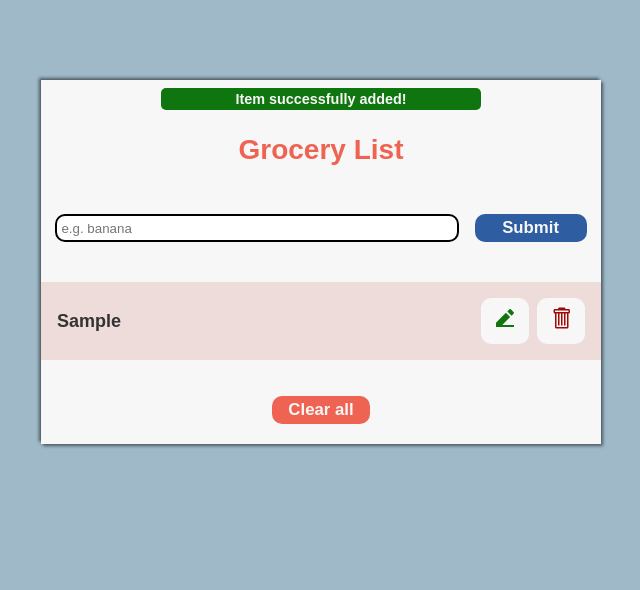
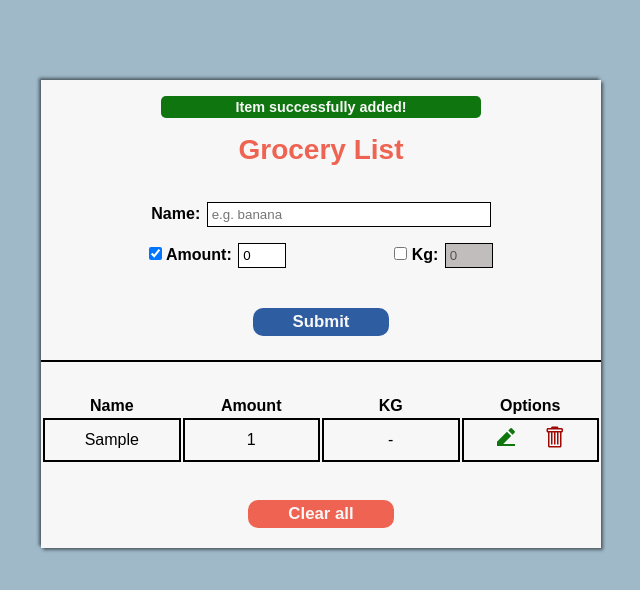
Before and after one commit to KlevertonOliveira/grocery-list-app-ReactJS, a React (Create React App) app: page / in a window 1280 px wide. Both pictures are taken after typing "Sample" into the empty fields and a click on the button "Submit". Shown: the top 590 px of the page, without its empty margins (319-959 px from the left). Built offline with nearby package versions, Linux system fonts and the light colour scheme; a web font is replaced by a local one.

Commit message:
Implementing Amount and Kg Logic

```diff
--- a/package.json
+++ b/package.json
@@ -6,7 +6,9 @@
     "@testing-library/jest-dom": "^5.11.4",
     "@testing-library/react": "^11.1.0",
     "@testing-library/user-event": "^12.1.10",
+    "bootstrap": "^4.6.0",
     "react": "^17.0.1",
+    "react-bootstrap": "^1.5.1",
     "react-dom": "^17.0.1",
     "react-icons": "^4.2.0",
     "react-scripts": "4.0.3",
--- a/src/App.js
+++ b/src/App.js
@@ -11,40 +11,53 @@ const getLocalStorage = () =>{
 function App() {
 
   const [list, setList] = useState(getLocalStorage);
+
   const [name, setName] = useState('');
+  const [amount, setAmount] = useState(1);
+  const [kg, setKg] = useState(0);
+
+  const [amountDisabledStatus, setAmountDisabledStatus] = useState(false);
+  const [kgDisabledStatus, setKgDisabledStatus] = useState(true);
+  const [lock, setLock] = useState(1);
+
   const [isEditing, setIsEditing] = useState(false);
   const [editID, setEditID] = useState(null);
+
   const [alert, setAlert] = useState({show:false, type:'', msg:''})
 
   const handleSubmit = (e) =>{
     e.preventDefault();
 
-    if(!name){
-      showAlert(true, 'danger', 'Please, enter a value!');
+    if(!name || (!amount && !kg)){
+      showAlert(true, 'danger', 'Please, make sure all fields are correctly filled!');
     }
 
-    else if(name && isEditing){
+    else if(name && (amount || kg) && isEditing){
 
       setList(
         list.map((item)=>{
         if(item.id === editID){
-          //item.title = name;
-          return {...item, title:name}
+          return {...item, name, amount, kg}
         }
         return item;
         })
       );
 
       setName('');
+      toggleDisabledStatus(1);
+      setAmount(1);
+      setKg(0);
       setEditID(null);
       setIsEditing(false);
       showAlert(true, 'success', 'Value changed!');
     }
 
     else{
-      const item = {id: new Date().getTime().toString(), title: name};
-      setList([...list, item]);
+      const newItem = {id: new Date().getTime().toString(), name, amount, kg};
+      setList([...list, newItem]);
       setName('');
+      setAmount(0);
+      setKg(0);
       showAlert(true, 'success', 'Item successfully added!');
     }
   }
@@ -56,9 +69,21 @@ function App() {
 
   const editItem = (id) =>{
     const item = list.find((item)=>item.id === id);
-    setName(item.title);
+    setName(item.name);
+
+    if(item.amount > 0){
+      toggleDisabledStatus(1);
+      setAmount(item.amount);
+    }
+
+    if(item.kg > 0){
+      toggleDisabledStatus(2);
+      setKg(item.kg);
+    }
+
     setEditID(id);
     setIsEditing(true);
+
   }
 
   const showAlert = (show=false, type='', msg='') =>{
@@ -70,18 +95,43 @@ function App() {
     showAlert(true, 'danger', 'Empty list!');
     if(isEditing) setIsEditing(false);
     if(name) setName('');
+    if(amount) setAmount(0);
+    if(kg) setKg(0);
+  }
+
+  const toggleDisabledStatus = (number) =>{
+    if(number !== lock){
+      setAmountDisabledStatus(!amountDisabledStatus);
+      setKgDisabledStatus(!kgDisabledStatus);
+
+      if(number === 1){
+        setAmount(1);
+        setKg(0);
+      }else{
+        setAmount(0);
+        setKg(1);
+      }
+      setLock(number);
+    }
   }
 
   useEffect(() => {
     localStorage.setItem('list', JSON.stringify(list));
   }, [list])
 
+
   return (
     <main className="container">
+
       <div className="form-control">
+
         {alert.show && <Alert {...alert} list={list} removeAlert={showAlert}></Alert>}
         <h1>Grocery List</h1>
+
         <form action="">
+
+          <div className="form__name-container">
+            <label htmlFor="name"> Name: </label>
               <input
                 type="text"
                 id="name"
@@ -90,6 +140,49 @@ function App() {
                 onChange={(e)=>setName(e.target.value)}
                 placeholder="e.g. banana"
               />
+          </div>
+
+          <div className="form__amount-container">
+            <div>
+              <input
+                type="checkbox"
+                checked={!amountDisabledStatus}
+                onClick={()=>toggleDisabledStatus(1)}
+              />
+              <label htmlFor="amount"> Amount: </label>
+              <input
+                className={amountDisabledStatus && `disabled`}
+                type="number"
+                id="amount"
+                name="amount"
+                min="1"
+                disabled={amountDisabledStatus}
+                value={amount}
+                onChange={(e)=>setAmount(e.target.value)}
+                placeholder="0"
+              />
+            </div>
+            <div>
+                <input
+                  type="checkbox"
+                  checked={!kgDisabledStatus}
+                  onClick={()=>toggleDisabledStatus(2)}
+                />
+                <label htmlFor="kg"> Kg: </label>
+                <input
+                  className={kgDisabledStatus && `disabled`}
+                  type="number"
+                  id="kg"
+                  name="kg"
+                  min="1"
+                  disabled={kgDisabledStatus}
+                  value={kg}
+                  onChange={(e)=>setKg(e.target.value)}
+                  placeholder="0"
+                />
+            </div>
+          </div>
+        </form>
           <button
             className="submit-btn"
             type="submit"
@@ -97,8 +190,8 @@ function App() {
             >
             {isEditing?"Edit":"Submit"}
           </button>
-        </form>
       </div>
+
         {list.length > 0 &&
           <div className="list-container">
             <List list={list} deleteItem={deleteItem} editItem={editItem}></List>
--- a/src/components/List.js
+++ b/src/components/List.js
@@ -6,12 +6,25 @@ const List = ({list, deleteItem, editItem}) => {
 
   return (
     <section className="items-section">
+      <table>
+        <thead>
+          <tr>
+            <th>Name</th>
+            <th>Amount</th>
+            <th>KG</th>
+            <th>Options</th>
+          </tr>
+        </thead>
+        <tbody>
           {
             list.map((item)=>{
-          const{id, title} = item;
+              const {id, name, amount, kg} = item;
               return (
-            <article key={id}>
-              <p className="title">{title}</p>
+                <tr key={id}>
+                  <td>{name}</td>
+                  <td>{amount === 0? '-': amount}</td>
+                  <td>{kg === 0? '-':kg}</td>
+                  <td>
                   <div className="item-btn">
                       <button
                         type="button"
@@ -31,10 +44,14 @@ const List = ({list, deleteItem, editItem}) => {
                         <GoTrashcan />
                       </button>
                     </div>
-            </article>
-          )
+                  </td>
+                </tr>
+              );
             })
           }
+
+        </tbody>
+      </table>
     </section>
   );
 }
--- a/src/styles/index.css
+++ b/src/styles/index.css
@@ -30,8 +30,8 @@ code {
 h1{
   font-family: 'RocknRoll One', sans-serif;
   color: var(--orange-title);
+  margin: .5rem 0 .75rem;
   font-size: 1.75rem;
-  margin-top: 1rem;
   padding: .5rem 1.5rem;
   border-radius: 10px;
 }
@@ -54,24 +54,47 @@ h1{
 }
 
 form{
-  margin: 2.5rem 2rem;
+  margin: 1rem 0 1.5rem;
   width: 100%;
+  text-align: center;
+  display: grid;
+  grid-template-columns: 1fr repeat(auto-fit, minmax(200px, 1fr));
+}
+
+.form__name-container{
+  margin: 0 0 1rem;
+}
+
+.form__amount-container{
   display: flex;
-  justify-content: center;
+  justify-content: space-evenly;
+}
+
+label{
+  font-weight: bold;
+  margin-right: .125rem;
 }
 
 input{
-  border: 2px solid black;
+  border: 1px solid black;
   padding: .25rem;
-  border-radius: 10px;
-  flex-basis: 72%;
+}
+
+input[type=text]{
+  width: 17.75rem;
+}
+
+input[type=number]{
+  width: 3rem;
+}
+
+.disabled{
+  background: #c2bdbd;
 }
 
 .submit-btn{
-  display: inline-block;
-  flex-basis: 20%;
-  padding: .25rem 1rem;
-  margin-left: 1rem;
+  padding: .25rem 2.5rem;
+  margin: 1rem 0 1.5rem;
   background: var(--blue-dark);
   color: var(--white);
   font-size: 1.05rem;
@@ -88,22 +111,20 @@ input{
   background: var(--white);
   display: grid;
   gap: .3rem;
+  border-top: 2px solid black;
 }
 
-article{
-  display: flex;
-  align-items: center;
-  justify-content: space-between;
-  background-color: #eedcda;
-  color: #333;
-  padding: 1rem;
-  transition: ease-in-out 0.5s background-color,
-              ease-in-out 0.5s color;
+table{
+  width: 100%;
+  height: 3rem;
+  margin-top: 2rem;
 }
 
-article:hover{
-  background-color: var(--blue-selection);
-  color: var(--white);
+td{
+  width: 25%;
+  border: 2px solid;
+  text-align: center;
+  height: 1rem;
 }
 
 .title{
@@ -113,7 +134,7 @@ article:hover{
 }
 
 .item-btn button{
-  padding: .5rem .75rem;
+  padding: .25rem .5rem;
   font-size: 1.5rem;
   border-radius: 10px;
   background-color: var(--white);
@@ -132,7 +153,7 @@ button.remove{
 }
 
 .alert{
-  margin-top: .5rem;
+  margin-top: 1rem;
   padding: .2rem;
   font-size: .9rem;
   font-weight: bold;
@@ -157,7 +178,7 @@ button.remove{
 }
 
 .clear-btn{
-  padding: .25rem 1rem;
+  padding: .25rem 2.5rem;
   background: var(--orange-title);
   color: var(--white);
   border-radius: 10px;
@@ -167,5 +188,5 @@ button.remove{
 }
 
 .clear-btn:hover{
-  background: var(--blue-dark);
+  background: var(--green);
 }
```
Also changed, not shown: 2 other files (tests, documents, lock files or other folders). Lines whose indentation alone changed are shown as unchanged.
